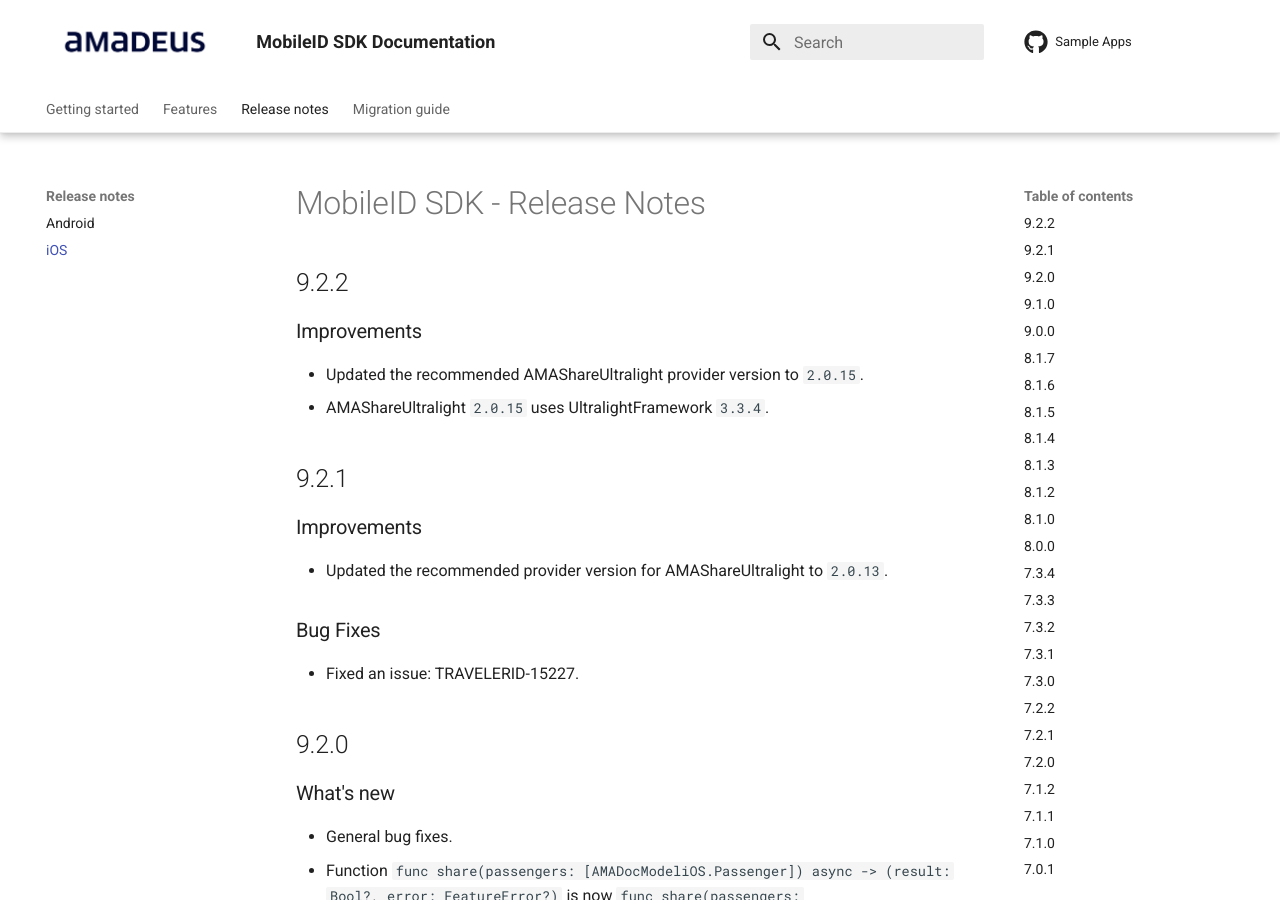
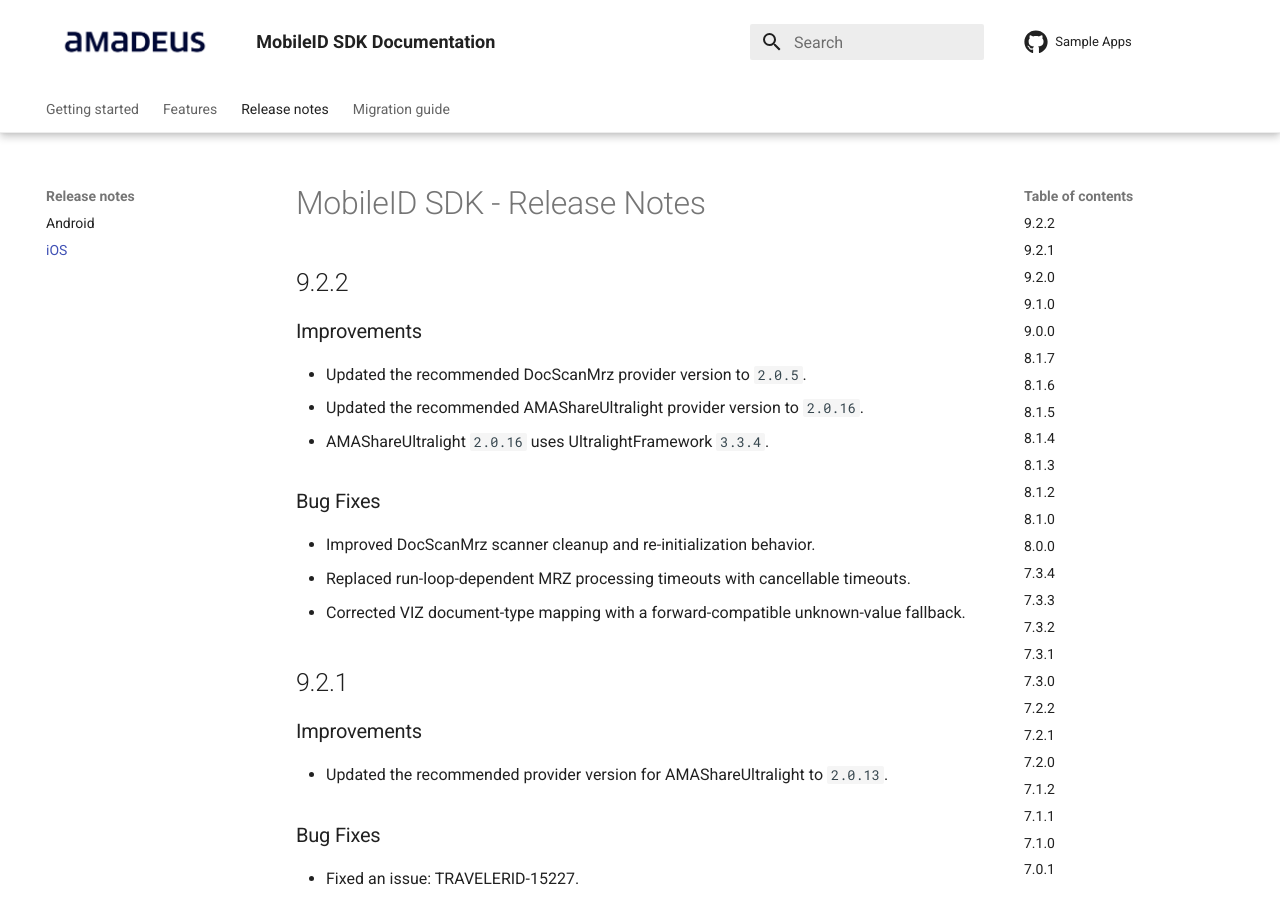
Before and after one commit to vbmobile/mobile-id-documentation, an MkDocs documentation site: the page built from docs/ReleaseNotes/ReleaseNotes_iOS.md, in a window 1280 px wide and 900 px high. Built offline with MkDocs 1.6.1 and Material for MkDocs 9.7.7, drawn with Linux system fonts in a browser that asks for light colours; the version menu is left out.

Commit message:
Update MobileID 9.2.2 documentation
Document the aligned provider versions, UltraLight background modes, and release notes for the 9.2.2 iOS SDK.

Co-authored-by: Copilot <223556219+Copilot@users.noreply.github.com>

```diff
--- a/docs/ReleaseNotes/ReleaseNotes_iOS.md
+++ b/docs/ReleaseNotes/ReleaseNotes_iOS.md
@@ -4,8 +4,15 @@
 
 ### Improvements
 
-- Updated the recommended AMAShareUltralight provider version to `2.0.15`.
-- AMAShareUltralight `2.0.15` uses UltralightFramework `3.3.4`.
+- Updated the recommended DocScanMrz provider version to `2.0.5`.
+- Updated the recommended AMAShareUltralight provider version to `2.0.16`.
+- AMAShareUltralight `2.0.16` uses UltralightFramework `3.3.4`.
+
+### Bug Fixes
+
+- Improved DocScanMrz scanner cleanup and re-initialization behavior.
+- Replaced run-loop-dependent MRZ processing timeouts with cancellable timeouts.
+- Corrected VIZ document-type mapping with a forward-compatible unknown-value fallback.
 
 ## 9.2.1
 
--- a/docs_macros.py
+++ b/docs_macros.py
@@ -5,9 +5,9 @@ VERSIONS = {
     "android_ultralight_provider": "2.0.3",
     "ios_enrolment_sdk": "9.2.2",
     "ios_doc_scan_regula_provider": "2.0.2",
-    "ios_doc_scan_mrz_provider": "2.0.3",
+    "ios_doc_scan_mrz_provider": "2.0.5",
     "ios_doc_rfid_read_provider": "2.0.2",
-    "ios_ultralight_provider": "2.0.15",
+    "ios_ultralight_provider": "2.0.16",
 }
 
 def define_env(env):
```
Also changed, not shown: docs/Features/Ultralight/Ultralight_Index.md (+12 -0 lines), docs/index.md (+1 -1 lines).
